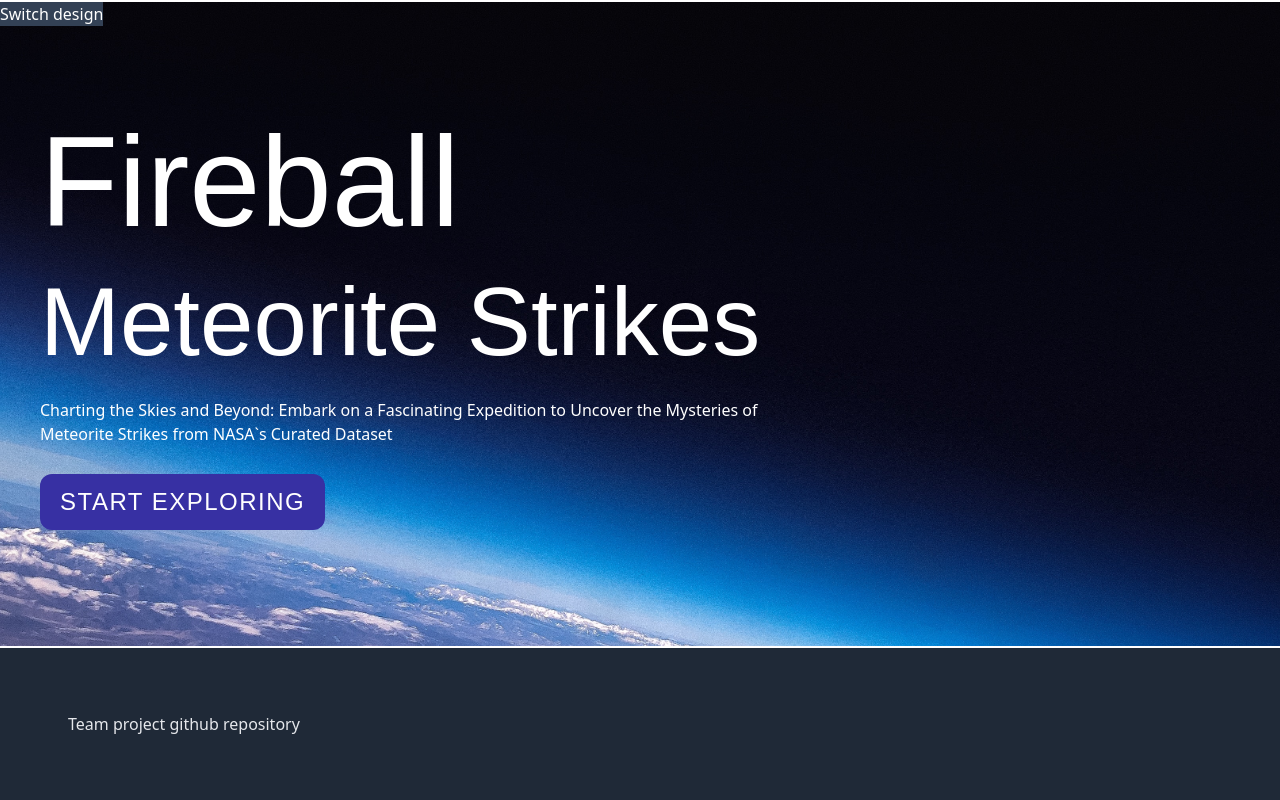
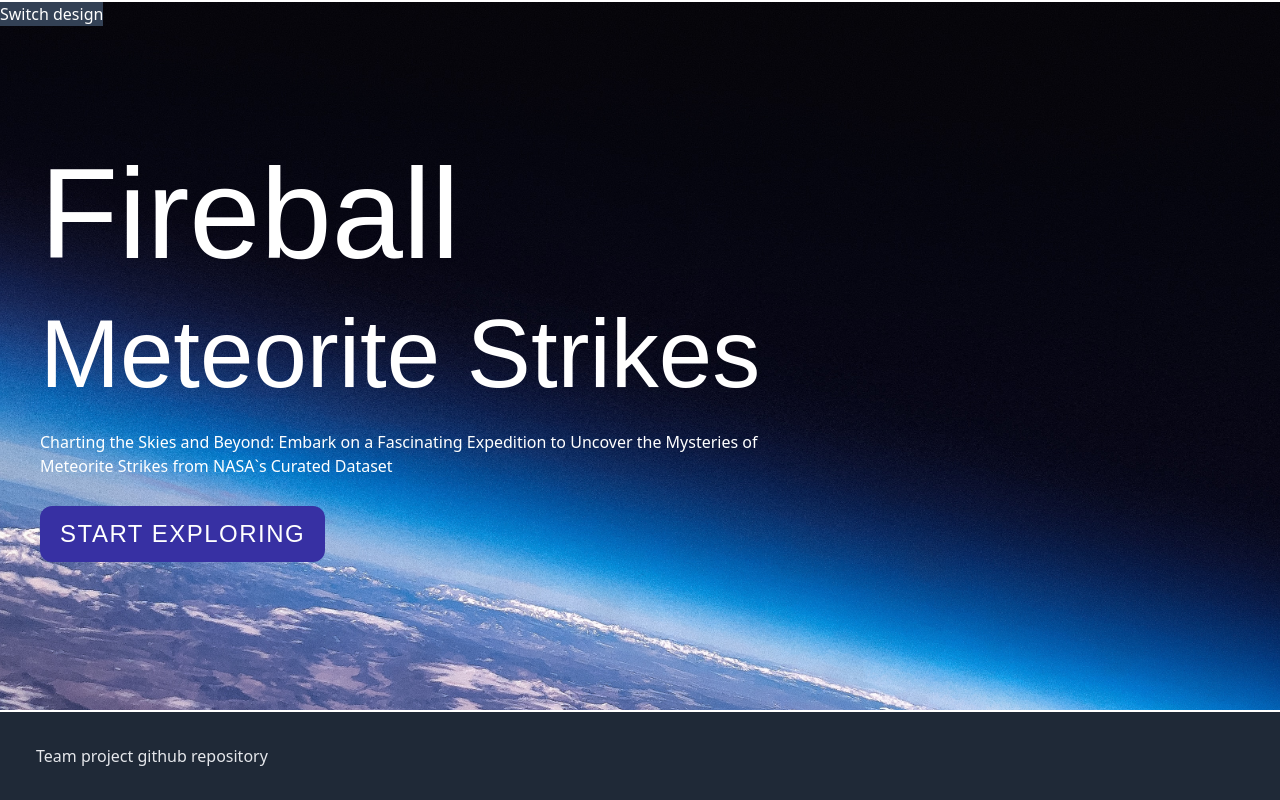
Before and after one commit to chingu-voyages/v45-tier2-team-20, a React (Vite) app: page / in a window 1280 px wide. Built offline with nearby package versions, Linux system fonts and the light colour scheme; some icons are missing.

Commit message:
change the padding of the footer

```diff
--- a/src/components/footer/footer.jsx
+++ b/src/components/footer/footer.jsx
@@ -2,11 +2,15 @@ import { FaSquareGithub } from "react-icons/fa6";
 
 const Footer = () => {
   return (
-    <footer className="p-4 md:p-8 lg:p-10 bg-gray-800 border-t-white border-t-[2px]">
+    <footer className="p-2 bg-gray-800 border-t-white border-t-[2px]">
       <div className="flex justify-start items-center max-w-screen-xl text-center">
         <FaSquareGithub className="text-gray-200 text-xl mr-2" />
         <p className="my-6 text-gray-200 hover:underline">
-          <a href="https://github.com/chingu-voyages/v45-tier2-team-20">
+          <a
+            href="https://github.com/chingu-voyages/v45-tier2-team-20"
+            target="_blank"
+            rel="noreferrer"
+          >
             Team project github repository
           </a>
         </p>
```
